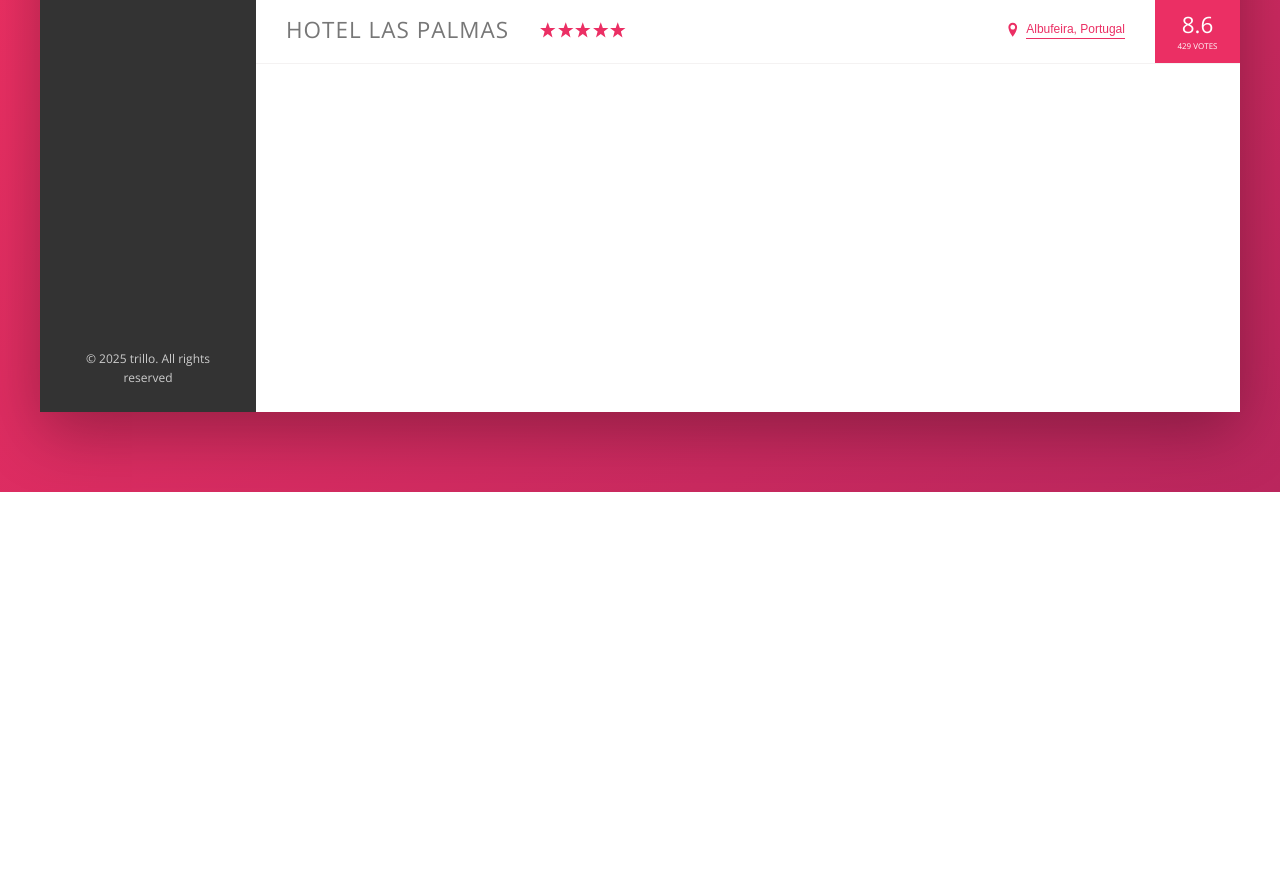
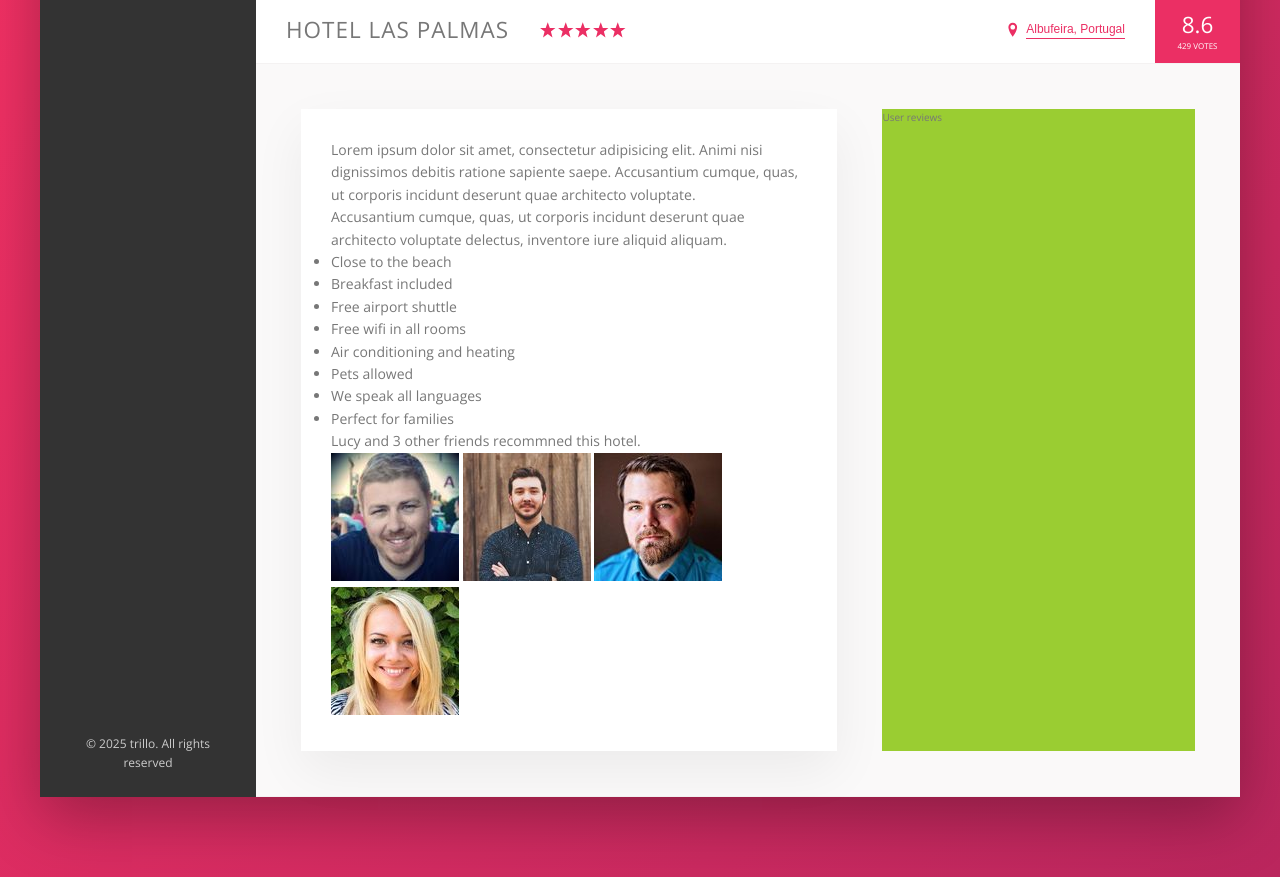
Before and after one commit to SahilS-26/trillo, a website: page index.html in a window 1280 px wide. Shown: the part 538-1415 px from the top of the page. Before the commit the page ends 1030 px from the top, so only its background shows below. Drawn offline with nearby package versions, Linux system fonts and the light colour scheme.

Commit message:
description section part 1

```diff
--- a/index.html
+++ b/index.html
@@ -152,6 +152,63 @@
               <div class="overview__rating-count">429 votes</div>
             </div>
           </div>
+
+          <div class="detail">
+            <div class="description">
+              <p class="paragraph">
+                Lorem ipsum dolor sit amet, consectetur adipisicing elit. Animi
+                nisi dignissimos debitis ratione sapiente saepe. Accusantium
+                cumque, quas, ut corporis incidunt deserunt quae architecto
+                voluptate.
+              </p>
+
+              <p class="paragraph">
+                Accusantium cumque, quas, ut corporis incidunt deserunt quae
+                architecto voluptate delectus, inventore iure aliquid aliquam.
+              </p>
+
+              <ul class="list">
+                <li class="list__item">Close to the beach</li>
+                <li class="list__item">Breakfast included</li>
+                <li class="list__item">Free airport shuttle</li>
+                <li class="list__item">Free wifi in all rooms</li>
+                <li class="list__item">Air conditioning and heating</li>
+                <li class="list__item">Pets allowed</li>
+                <li class="list__item">We speak all languages</li>
+                <li class="list__item">Perfect for families</li>
+              </ul>
+
+              <div class="recommend">
+                <p class="recommend__count">
+                  Lucy and 3 other friends recommned this hotel.
+                </p>
+                <div class="recommend__friends">
+                  <img
+                    src="img/user-3.jpg"
+                    alt="Friend 2"
+                    class="recommend__photo"
+                  />
+                  <img
+                    src="img/user-4.jpg"
+                    alt="Friend 2"
+                    class="recommend__photo"
+                  />
+                  <img
+                    src="img/user-5.jpg"
+                    alt="Friend 3"
+                    class="recommend__photo"
+                  />
+                  <img
+                    src="img/user-6.jpg"
+                    alt="Friend 4"
+                    class="recommend__photo"
+                  />
+                </div>
+              </div>
+            </div>
+
+            <div class="user-reviews">User reviews</div>
+          </div>
         </main>
       </div>
     </div>
--- a/sass/_base.scss
+++ b/sass/_base.scss
@@ -31,6 +31,9 @@ Grey dark 3: #999
   --color-grey-dark-3: #999;
 
   --shadow-dark: 0 2rem 6rem rgba(0, 0, 0, 0.3);
+  --shadow-light: 0 2rem 5rem rgba(0, 0, 0, 0.06);
+
+  --line: 1px solid var(--color-grey-light-2);
 }
 
 * {
--- a/sass/_components.scss
+++ b/sass/_components.scss
@@ -207,7 +207,7 @@
 .overview {
   display: flex;
   align-items: center;
-  border-bottom: 1px solid var(--color-grey-light-2);
+  border-bottom: var(--line);
 
   &__heading {
     font-size: 2.25rem;
--- a/sass/_layout.scss
+++ b/sass/_layout.scss
@@ -10,7 +10,7 @@
   font-size: 1.4rem;
   height: 7rem;
   background-color: #fff;
-  border-bottom: 1px solid var(--color-grey-light-2);
+  border-bottom: var(--line);
 
   display: flex;
   justify-content: space-between;
@@ -33,7 +33,25 @@
 .hotel-view {
   background-color: #fff;
   flex: 1;
+}
 
-  // test
-  height: 80rem;
+.detail {
+  display: flex;
+  padding: 4.5rem;
+  background-color: var(--color-grey-light-1);
+  border-bottom: var(--line);
 }
+
+.description {
+  font-size: 1.4rem;
+  background-color: #fff;
+  box-shadow: var(--shadow-light);
+  padding: 3rem;
+  flex: 0 0 60%;
+  margin-right: 4.5rem;
+}
+
+.user-reviews {
+  background-color: yellowgreen;
+  flex: 1;
+}
```
Also changed, not shown: css/style.css, 1 other file.
